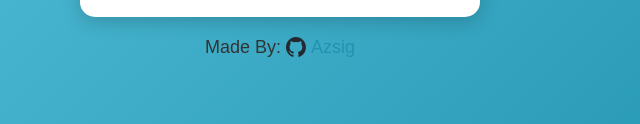
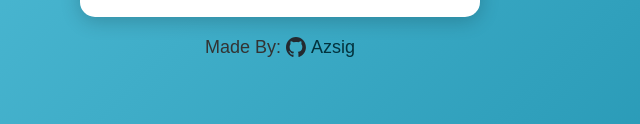
Before and after one commit to azsig/Calculator-OdinP, a plain HTML site: page index.html in a window 1280 px wide. Shown: the part 673-797 px from the top of the page, 360-1000 px from the left. Drawn offline with Linux system fonts and the light colour scheme.

Commit message:
change color link text

```diff
--- a/style.css
+++ b/style.css
@@ -14,7 +14,7 @@
     --color-main: #2193b0;
     --color-text: #333;
     --color-button: #fff;
-    --color-link: #2193b0;
+    --color-link: #03323d;
     --color-header: #2193b0;
     --color-footer: #2193b0;
     --border-display: #2193b0;
```
